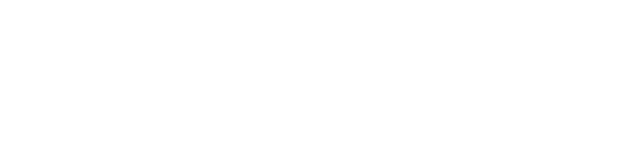
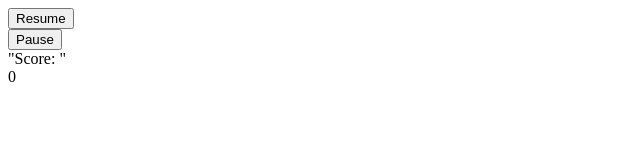
Before and after one commit to zendelleUD/WallBangers_Project1, a plain HTML site: page index.html in a window 1280 px wide. Shown: the whole page, without its empty margins (0-640 px from the left). Drawn offline with Linux system fonts and the light colour scheme.

Commit message:
update index

```diff
--- a/index.html
+++ b/index.html
@@ -4,6 +4,17 @@
         <title>WallBangers</title>
     </head>
     <body>
+        <div id = "content">
+            <div id = "gameboard">
+                <div id = "scoreboard">
+                    <div id = "paused"><button id = "resumebtn">Resume</button></div>
+                    <div id = "resume"><button id = "pausebtn">Pause</button></div>
+                    <div id = "score">"Score: "<div class = "Text" id = "score">0</div></div>
+                </div>
+                <div id = "playboard">
 
+                </div>
+            </div>
+        </div>
     </body>
 </html>
```
